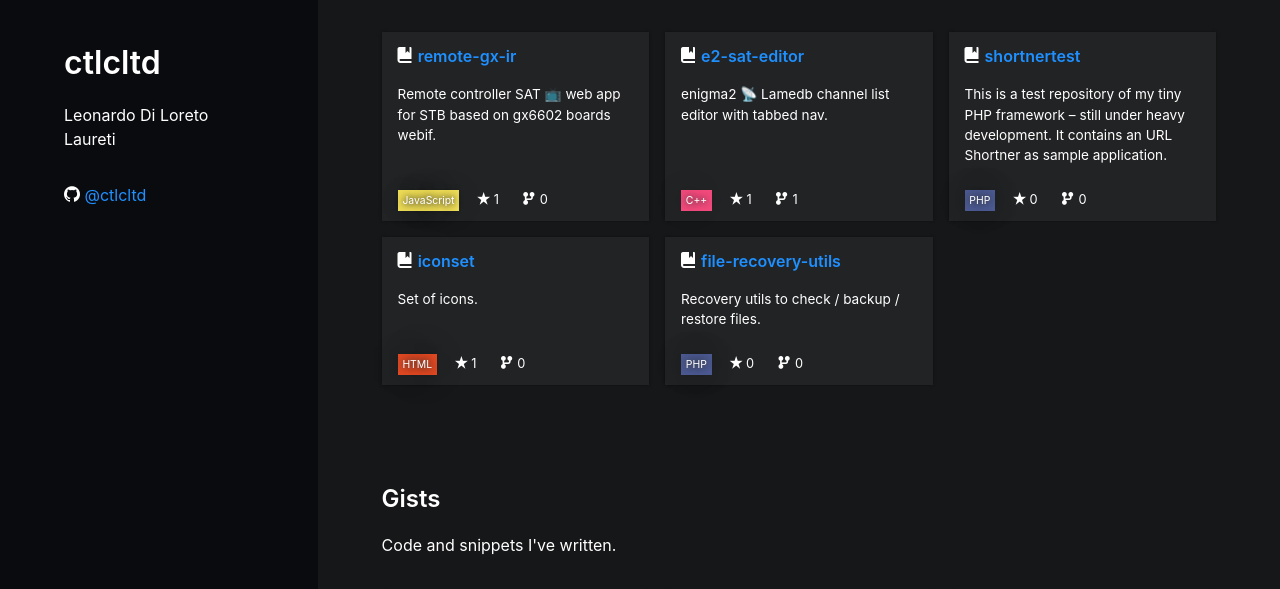
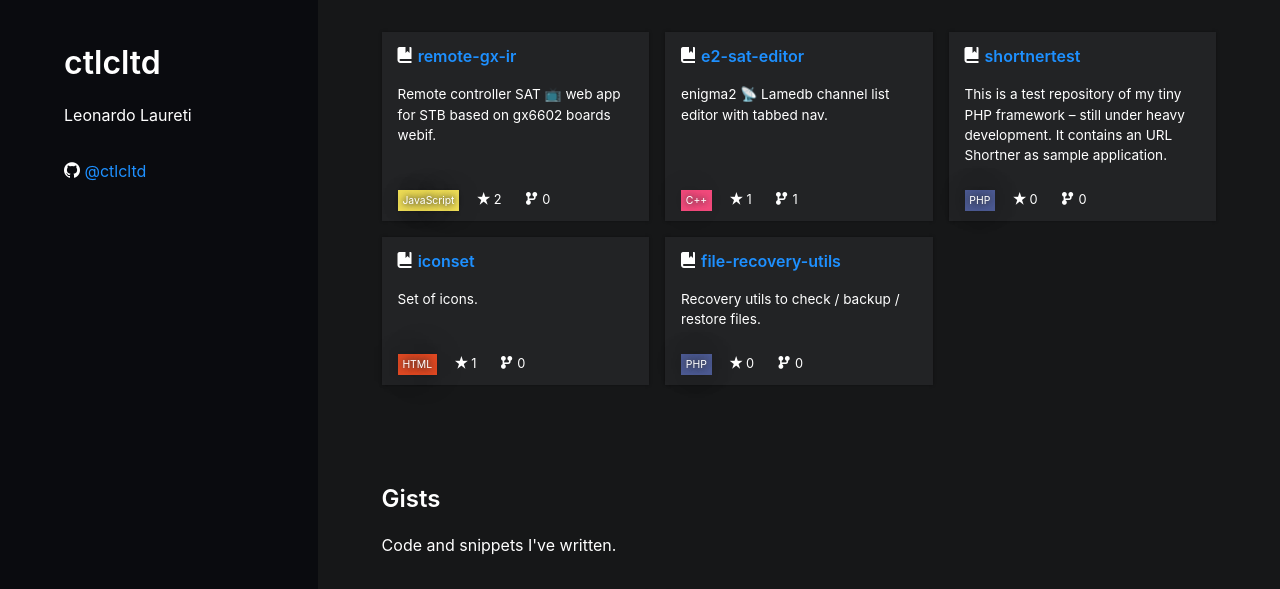
Before and after one commit to ctlcltd/ctlcltd.github.io, a website: page index.html in a window 1280 px wide. Shown: the part 199-788 px from the top of the page. Drawn offline with Linux system fonts and the light colour scheme.

Commit message:
update 27112022

```diff
--- a/index.html
+++ b/index.html
@@ -18,7 +18,7 @@
 <img src="https://avatars.githubusercontent.com/u/204957?v=4" alt="Avatar">
 </div>
 <h1 class="profile_username">ctlcltd</h1>
-<span class="profile_realname">Leonardo Di Loreto Laureti</span>
+<span class="profile_realname">Leonardo Laureti</span>
 </div>
 <div class="profile-extended">
 <div class="profile_link">
@@ -45,7 +45,7 @@
 </div>
 <div class="card-foot">
 <span class="card_lang-code lang-code-javascript" style="background-color: #f1e05a;">JavaScript</span>
-<span class="card_stargazers"><a href="https://github.com/ctlcltd/remote-gx-ir/stargazers"><span class="icon icon-star"></span> 1</a></span>
+<span class="card_stargazers"><a href="https://github.com/ctlcltd/remote-gx-ir/stargazers"><span class="icon icon-star"></span> 2</a></span>
 <span class="card_forks"><a href="https://github.com/ctlcltd/remote-gx-ir/network/members"><span class="icon icon-fork"></span> 0</a></span>
 </div>
 </div>
```
